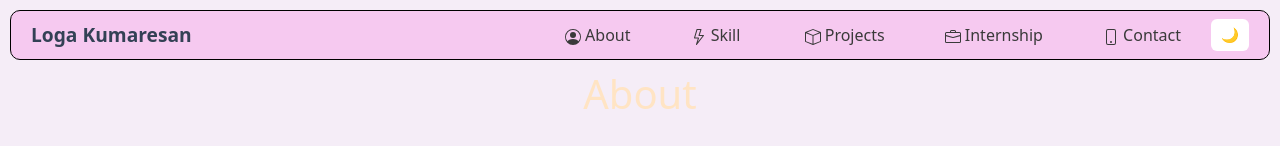
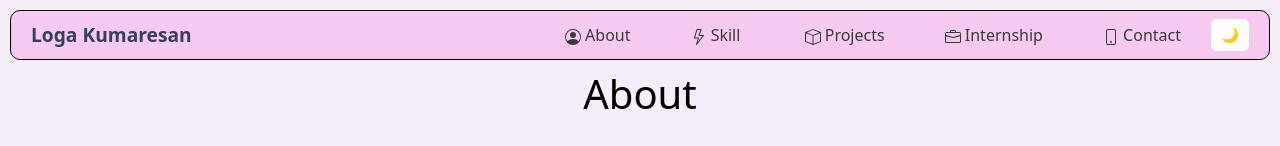
Before and after one commit to LK19125/port, a React (Vite) app: page / in a window 1280 px wide. Shown: the top 146 px of the page. Built offline with nearby package versions, Linux system fonts and the light colour scheme.

Commit message:
Update aboutStyle.css

```diff
--- a/src/styles/aboutStyle.css
+++ b/src/styles/aboutStyle.css
@@ -5,7 +5,7 @@
   direction: row;
 }
 .title {
-  color: bisque;
+  color: light brown;
   text-align: center;
   margin-bottom: 20px;
 }
```
